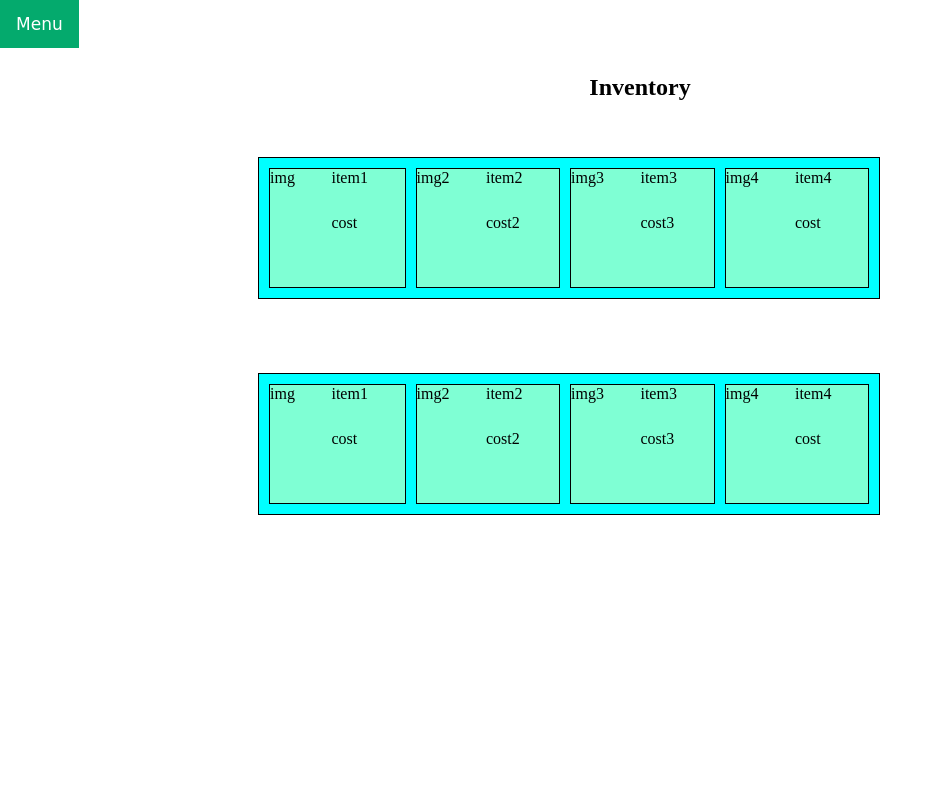
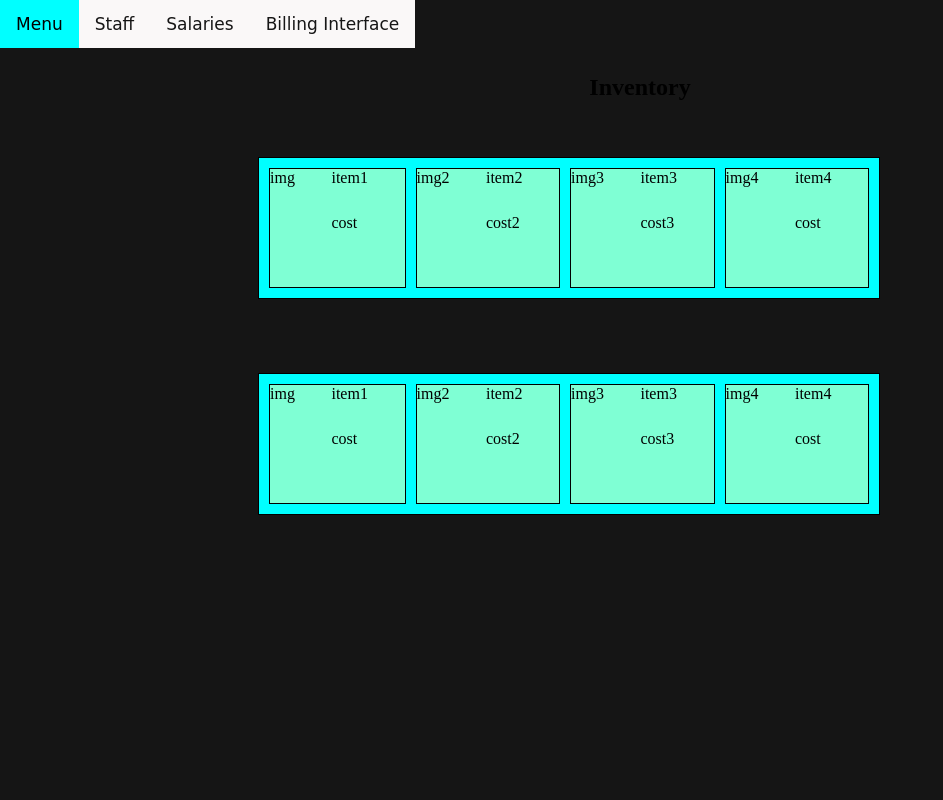
Before and after one commit to HarshGmail/WT-Project, a Flask app: page /inventory in a window 1280 px wide. Shown: the whole page, without its empty margins (0-943 px from the left). Run offline with Flask 2, Linux system fonts and the light colour scheme.

Commit message:
changes in app.py and templates

```diff
--- a/app.py
+++ b/app.py
@@ -129,6 +129,19 @@ def credit_info():
     return render_template("credit_info.html")
 
 
+
+
+
+@app.route("/billinginterface",methods=["GET","POST"])
+def billinginterface():
+    if request.method=="POST":
+        pass
+    return render_template("billinginterface.html")
+
+
+
+
+
 """""......................................CUSTOMER SIDE........................................"""""
 """..............................................................................................."""
 
--- a/templates/billinginterface.html
+++ b/templates/billinginterface.html
@@ -4,7 +4,7 @@
     <meta charset="UTF-8">
     <meta http-equiv="X-UA-Compatible" content="IE=edge">
     <meta name="viewport" content="width=device-width, initial-scale=1.0">
-    <title>Billing interface</title>
+    <title>Billing Interface</title>
 </head>
 <body>
 
--- a/templates/inventory.html
+++ b/templates/inventory.html
@@ -10,11 +10,12 @@
         /*Navigation Bar*/
         .topnav a {
         float: left;
-        color: #f2f2f2;
+        color: #161616;
         text-align: center;
         padding: 14px 16px;
         text-decoration: none;
         font-size: 17px;
+        background-color: rgb(250, 248, 248)
         }
 
         .topnav a:hover {
@@ -23,8 +24,8 @@
         }
 
         .topnav a.active {
-        background-color: #04AA6D;
-        color: white;
+        background-color: aqua;
+        color: black;
         }
 
         h2{
@@ -41,7 +42,7 @@
             height: 100vh;
             /* background-color: aqua; */
             /* grid-template-rows: auto auto; */
-            /* background-color: #151515; */
+            background-color: #151515;
         }
         .container1{
             position: absolute;
@@ -80,14 +81,15 @@
     </style>
 </head>
 <body>
-
+    <!-- Navigation Bar -->
     <div class="topnav">
         <a class="active" href="menu">Menu</a>
-        <!-- <a href="#news">News</a>
-        <a href="#contact">Contact</a>
-        <a href="#about">About</a> -->
+        <a href="staff">Staff</a>
+        <a href="salary">Salaries</a>
+        <a href="billinginterface">Billing Interface</a>
       </div>
     <br><br><br>
+    <!-- Inventory -->
     <h2>Inventory</h2>
     <br>
     <br>
--- a/templates/staff.html
+++ b/templates/staff.html
@@ -4,7 +4,7 @@
     <meta charset="UTF-8">
     <meta http-equiv="X-UA-Compatible" content="IE=edge">
     <meta name="viewport" content="width=device-width, initial-scale=1.0">
-    <title>Document</title>
+    <title>Staff</title>
 </head>
 <body>
 
```
